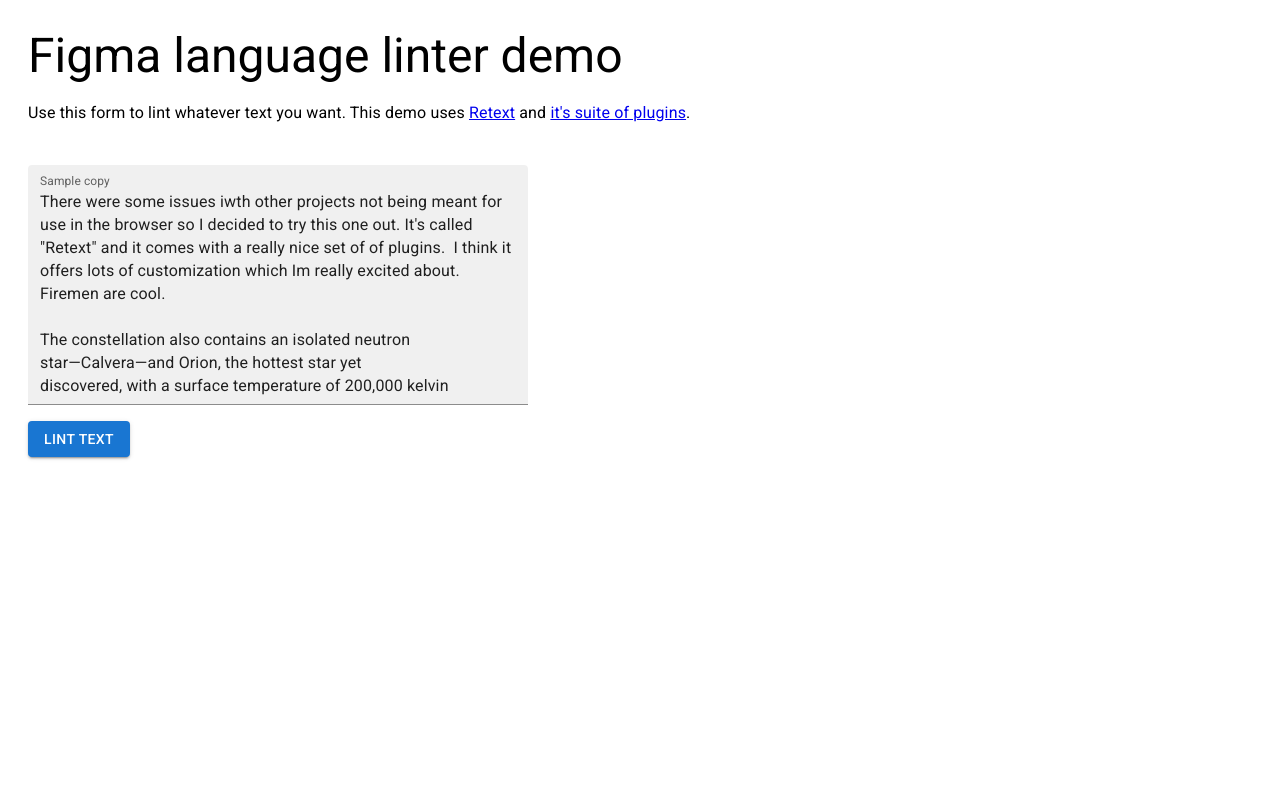
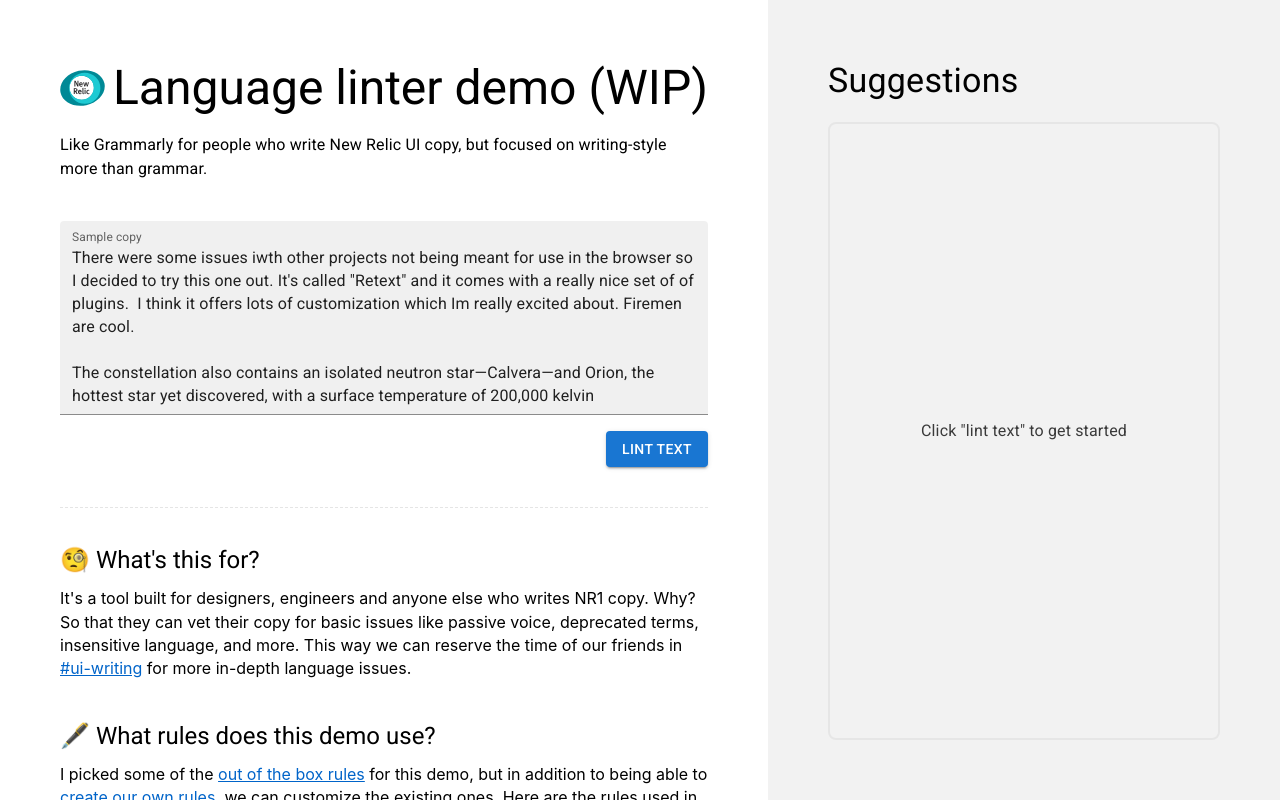
Before and after one commit to newrelic/new-relic-language-linter, a React (Create React App) app: page / in a window 1280 px wide. Built offline with nearby package versions, Linux system fonts and the light colour scheme; a web font is replaced by a local one.

Commit message:
feat: updates styles and fixes bugs

```diff
--- a/src/App.css
+++ b/src/App.css
@@ -1,25 +1,68 @@
 * {
   box-sizing: border-box;
+}
+
+html,
+body,
+#root,
+.App {
+  height: 100%;
+  overflow: hidden;
 }
 
 h6 {
   margin: 0;
 }
 
-.App {
-  padding: 28px;
+a {
+  color: #0064c9;
+}
+
+hr,
+[class*="Stack-root"] > hr.standard-hr {
+  width: 100%;
+  height: 0px;
+  border: none;
+  border-top: 1px dashed rgba(0, 0, 0, 0.1);
+  margin: 40px 0 20px;
+}
+
+.primary-section {
+  padding: 60px;
+  width: 60%;
+  height: 100%;
+  overflow: auto;
+  padding-right: 60px;
 }
 
 .form {
-  margin: 40px 0;
-  max-width: 500px;
+  margin: 40px 0 0;
 }
 
-.sugestion-list {
+.page-title {
+  display: flex;
+  align-items: center;
+  gap: 8px;
+  margin-bottom: 10px;
+}
+
+.new-relic-logo {
+  width: 45px;
+}
+
+.suggestions-container {
+  height: 100%;
+  width: 40%;
+  overflow: auto;
+  padding: 60px;
+  background-color: rgba(0, 0, 0, 0.05);
+}
+
+.MuiList-root.suggestion-list {
   display: flex;
   flex-direction: column;
   gap: 10px;
-  max-width: 400px;
+  margin-top: 20px;
 }
 
 .suggestion-container {
@@ -134,3 +177,30 @@
   background-color: rgba(0, 0, 0, 0.05);
   cursor: pointer;
 }
+
+.about div.MuiTypography-root.MuiTypography-h5:not(:first-child) {
+  margin-top: 40px;
+}
+
+.about div.MuiTypography-root.MuiTypography-h5 {
+  margin-bottom: -5px;
+}
+
+.about p {
+  line-height: 145%;
+}
+
+.about ul {
+  line-height: 155%;
+}
+
+.MuiTypography-root.suggestions-empty-state {
+  display: grid;
+  place-items: center;
+  margin-top: 20px;
+  height: 100%;
+  width: 100%;
+  color: rgba(0, 0, 0, 0.76);
+  border: 2px solid rgba(0, 0, 0, 0.05);
+  border-radius: 8px;
+}
--- a/src/App.js
+++ b/src/App.js
@@ -16,14 +16,14 @@
 import en_us_aff from './en_aff.js'
 import en_us_dic from './en_dic.js'
 
+import NewRelicLogo from './images/new-relic-logo.svg';
+
 
 import {
   Button,
   TextField,
   Stack,
   Typography,
-  Card,
-  CardContent,
   List,
 } from '@mui/material';
 
@@ -39,9 +39,7 @@
   const [sampleText, setSampleText] = useState(
     `There were some issues iwth other projects not being meant for use in the browser so I decided to try this one out. It's called "Retext" and it comes with a really nice set of of plugins.  I think it offers lots of customization which Im really excited about. Firemen are cool.
 
-The constellation also contains an isolated neutron
-star—Calvera—and Orion, the hottest star yet
-discovered, with a surface temperature of 200,000 kelvin`
+The constellation also contains an isolated neutron star—Calvera—and Orion, the hottest star yet discovered, with a surface temperature of 200,000 kelvin`
   );
 
   const retextSpellOptions = {
@@ -98,12 +96,21 @@
   };
 
   return (
-    <div className="App">
-      <Typography variant="h3" component="div" gutterBottom>
-      Figma language linter demo
+    <Stack
+      alignItems="flex-start"
+      spacing={0}
+      direction="row"
+      className="App"
+    >
+      <div className="primary-section">
+        <Typography variant="h3" component="div" gutterBottom className="page-title">
+          <img src={NewRelicLogo} alt="New Relic logo" className="new-relic-logo" />
+          Language linter demo (WIP)
         </Typography>
-      <Typography variant="body1">Use this form to lint whatever text you want. This demo uses <a href="https://github.com/retextjs/retext">Retext</a> and <a href="https://unifiedjs.com/explore/?q=retext"> it's suite of plugins</a>.</Typography>
-      <Stack alignItems="flex-start" spacing={2} className="form">
+        <Typography variant="body1">
+          Like Grammarly for people who write New Relic UI copy, but focused on writing-style more than grammar.
+        </Typography>
+        <Stack alignItems="flex-end" spacing={2} className="form">
           <TextField
             className="textfield"
             value={sampleText}
@@ -118,18 +125,90 @@
             variant='filled'
           />
           <Button variant='contained' onClick={() => handleButtonTrigger()}>Lint text</Button>
+          <hr className="standard-hr"/>
+          <div className="about">
+            <Typography variant="h5" component="div" gutterBottom>
+              🧐 What's this for?
+            </Typography>
+            <p>
+              It's a tool built for designers, engineers and anyone else who writes NR1 copy.
+              Why? So that they can vet their copy for basic issues like passive voice,
+              deprecated terms, insensitive language, and more. This way we can reserve the
+              time of our friends in {` `}
+              <a href="https://newrelic.slack.com/archives/CE7FX92TF">#ui-writing</a> {` `}
+              for more in-depth language issues.
+            </p>
+
+            <Typography variant="h5" component="div" gutterBottom>
+            🖋️ What rules does this demo use?
+            </Typography>
+            <p>
+              I picked some of the {` `}
+              <a href="https://unifiedjs.com/explore/?q=retext">out of the box rules</a>
+              {` `} for this demo, but in addition to being able to {` `}
+              <a href="https://unifiedjs.com/learn/guide/create-a-plugin/">create our own rules</a>
+              , we can customize the existing ones. Here are the rules used in this demo:
+            </p>
+            <ul>
+              <li>
+                <a href="https://unifiedjs.com/explore/package/retext-contractions/">
+                  Contractions
+                </a>
+              </li>
+              <li>
+                <a href="https://unifiedjs.com/explore/package/retext-repeated-words/">
+                  Repeated words
+                </a>
+              </li>
+              <li>
+                <a href="https://unifiedjs.com/explore/package/retext-equality/">
+                  Equality
+                </a>
+              </li>
+              <li>
+                <a href="https://unifiedjs.com/explore/package/retext-indefinite-article/">
+                  Indifinite article
+                </a>
+              </li>
+              <li>
+                <a href="https://unifiedjs.com/explore/package/retext-readability/">
+                  Readability
+                </a>
+              </li>
+              <li>
+                <a href="https://unifiedjs.com/explore/package/retext-sentence-spacing/">
+                  Sentence spacing
+                </a>
+              </li>
+              <li>
+                <a href="https://unifiedjs.com/explore/package/retext-passive/">
+                  Passive voice
+                </a>
+              </li>
+            </ul>
+
+            <Typography variant="h5" component="div" gutterBottom>
+              💬 I have questions or ideas
+            </Typography>
+            <p>
+              Reach out to me on slack {` `}
+              <a href="https://newrelic.slack.com/archives/DJZP8JQ8M">@dgolden</a>
+              {` `}👋🏽. I'd love to hear/talk about them.
+            </p>
+          </div>
         </Stack>
-      {report?.messages?.length > 0 && (
-        <Card>
-          <CardContent>
-            <Typography variant="h5">Suggestions</Typography>
-            <List className="sugestion-list">
+      </div>
+        <Stack className="suggestions-container">
+          <Typography variant="h4">Suggestions</Typography>
+          {report?.messages?.length > 0 ? (
+            <List className="suggestion-list">
               {renderReport()}
             </List>
-          </CardContent>
-        </Card>
+          ) : (
+            <Typography variant="body1" className="suggestions-empty-state">Click "lint text" to get started</Typography>
           )}
-    </div>
+        </Stack>
+    </Stack>
   );
 }
 
--- a/src/Suggestion.js
+++ b/src/Suggestion.js
@@ -180,8 +180,7 @@
           return (
             <>
               It appears your using the wrong kind of apostrophe in {` `}
-              {highlightText(suggestion.actual)}. Consider changing it to {` `}
-              {highlightText(suggestion.expected)}.
+              {highlightText(suggestion.actual)}. Consider changing it to a smart apostrophe like this: {highlightText(suggestion.expected)}.
             </>
           )
         } else {
@@ -226,10 +225,16 @@
           </>
         )
       case 'retext-readability':
+        const readabilityCuplrit = () => {
+          const start = suggestion.position.start.offset
+
+          return sourceText.substring(start, start + 20)
+        }
+
         return (
           <>
             We're {Math.round(suggestion.confidence * 100)}% confident the
-            sentence beginning with {highlightText(sourceText.substring(0, 15))}... is
+            sentence beginning with {highlightText(readabilityCuplrit())}... is
             difficult to read. Consider rewriting it to make it easier to read.
           </>
         )
@@ -245,7 +250,7 @@
         learnMoreLink = 'https://en.wikipedia.org/wiki/American_English';
         break;
       case 'retext-contractions':
-        learnMoreLink = 'Contractions';
+        learnMoreLink = 'https://github.com/retextjs/retext-contractions#use';
         if (suggestion.ruleID === 'missing-smart-apostrophe') {
           learnMoreLink = 'https://www.grammarbook.com/punctuation/apostro.asp';
         } else if (suggestion.ruleID === 'smart-apostrophe')  {
```
Also changed, not shown: src/images/new-relic-logo.svg (added). Lines whose indentation alone changed are shown as unchanged.
